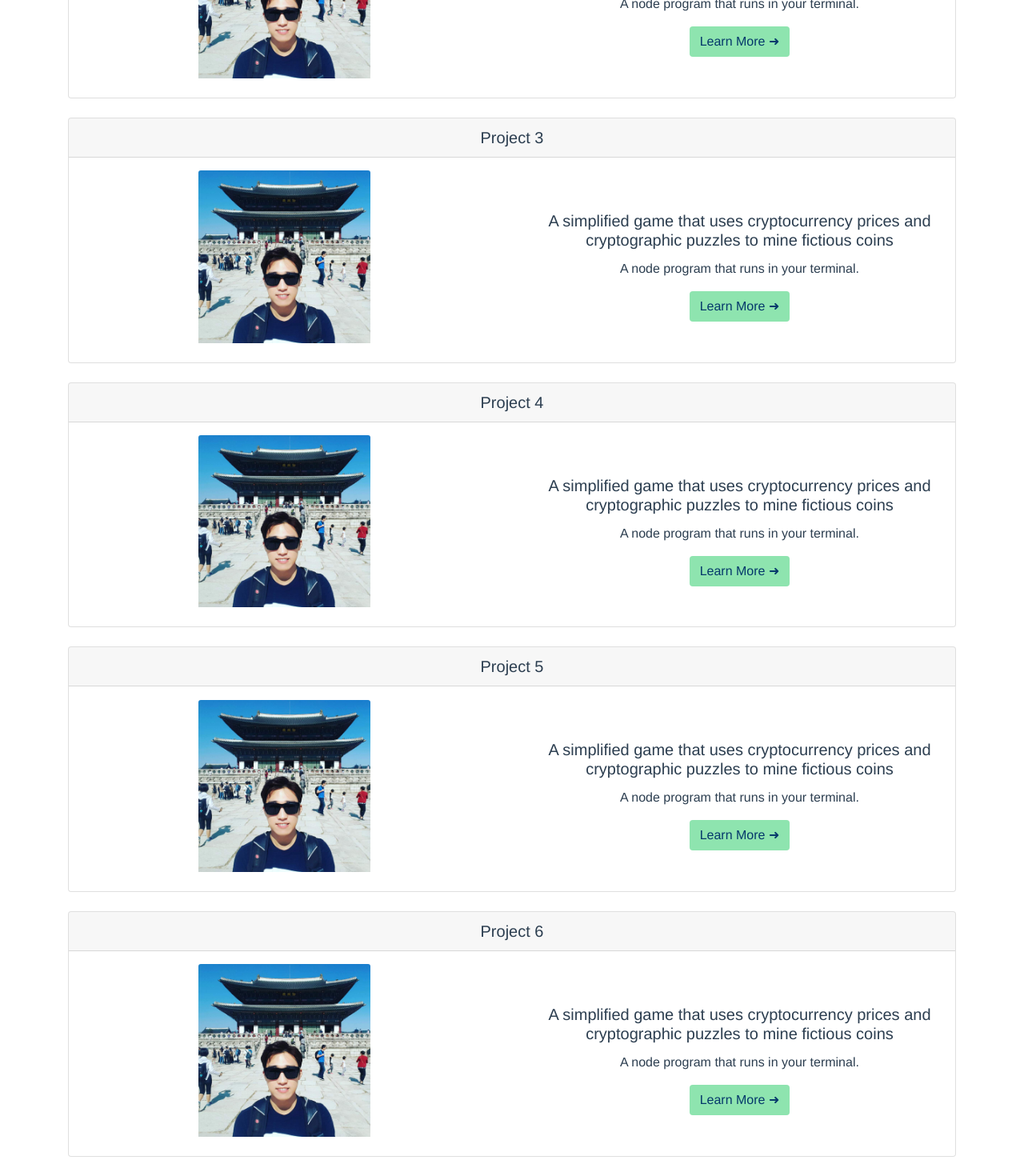
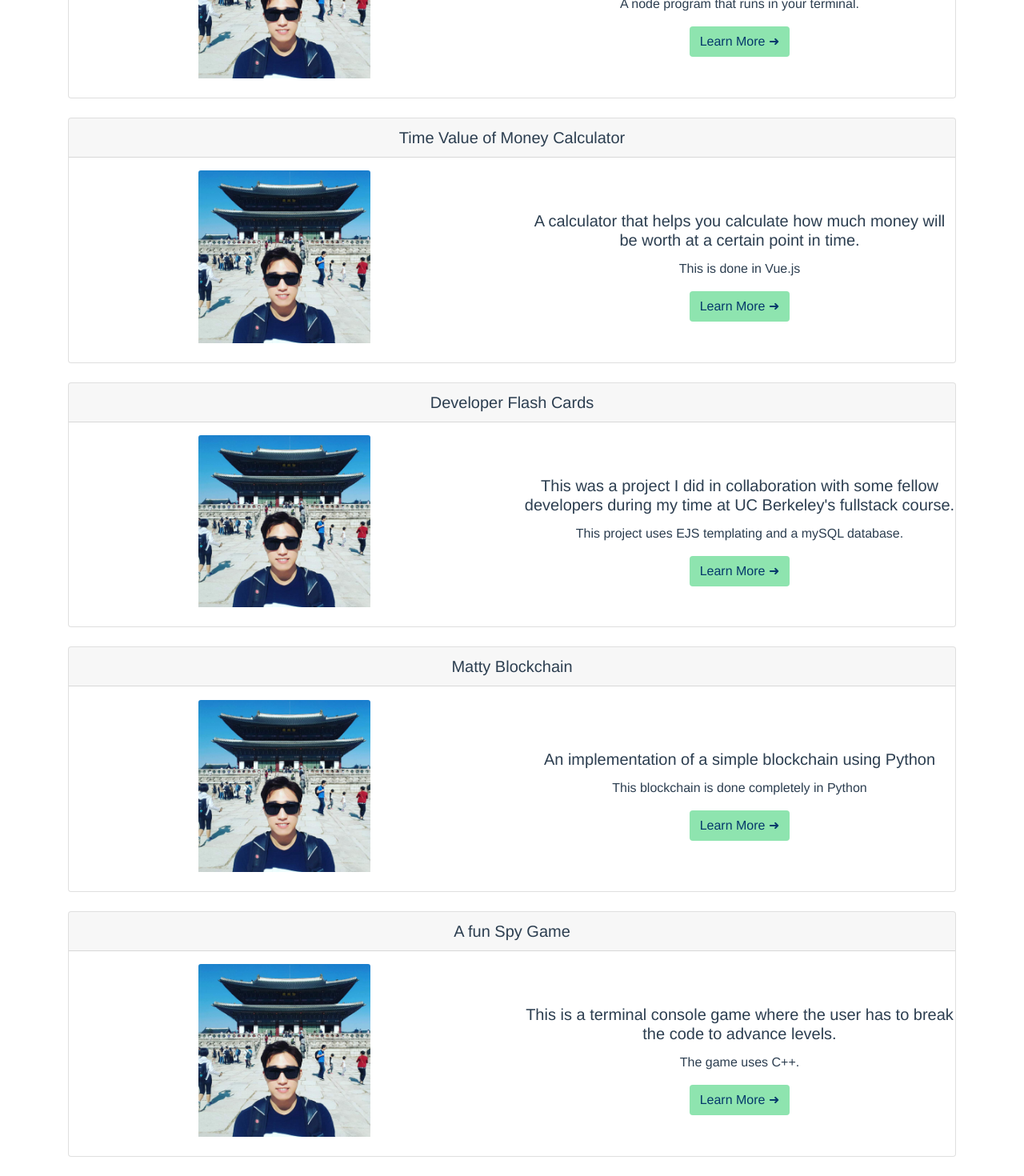
Before and after one commit to tian3401/professional-portfolio, a Vue app in the folder client/: page /full-portfolio in a window 1280 px wide. Shown: the part 637-2107 px from the top of the page at 80% size. Built offline with nearby package versions, Linux system fonts and the light colour scheme.

Commit message:
add titles to project sections

```diff
--- a/client/src/components/FullPortfolio.vue
+++ b/client/src/components/FullPortfolio.vue
@@ -22,7 +22,7 @@
     </div>
     <br>
     <div class="card">
-      <h5 class="card-header">The mining game</h5>
+      <h5 class="card-header">The Mining Game</h5>
       <div class="row">
         <div class="col-sm-6">
           <img src="..//assets/SVG/profile_image.jpg" class="card-img-top">
@@ -41,7 +41,7 @@
     </div>
     <br>
         <div class="card">
-      <h5 class="card-header">Project 3</h5>
+      <h5 class="card-header">Time Value of Money Calculator</h5>
       <div class="row">
         <div class="col-sm-6">
           <img src="..//assets/SVG/profile_image.jpg" class="card-img-top">
@@ -49,8 +49,8 @@
         <div class="col-sm-6">
           <div class="card-body">
           </div>
-          <h5 class="card-title">A simplified game that uses cryptocurrency prices and cryptographic puzzles to mine fictious coins</h5>
-          <p class="card-text">A node program that runs in your terminal.</p>
+          <h5 class="card-title">A calculator that helps you calculate how much money will be worth at a certain point in time.</h5>
+          <p class="card-text">This is done in Vue.js</p>
           <button type="button" class="btn" id="special-button">
           <router-link to="/">Learn More ➜</router-link>
           </button>
@@ -60,7 +60,7 @@
     </div>
     <br>
     <div class="card">
-      <h5 class="card-header">Project 4</h5>
+      <h5 class="card-header">Developer Flash Cards</h5>
       <div class="row">
         <div class="col-sm-6">
           <img src="..//assets/SVG/profile_image.jpg" class="card-img-top">
@@ -68,8 +68,8 @@
         <div class="col-sm-6">
           <div class="card-body">
           </div>
-          <h5 class="card-title">A simplified game that uses cryptocurrency prices and cryptographic puzzles to mine fictious coins</h5>
-          <p class="card-text">A node program that runs in your terminal.</p>
+          <h5 class="card-title">This was a project I did in collaboration with some fellow developers during my time at UC Berkeley's fullstack course.</h5>
+          <p class="card-text">This project uses EJS templating and a mySQL database.</p>
           <button type="button" class="btn" id="special-button">
           <router-link to="/">Learn More ➜</router-link>
           </button>
@@ -79,7 +79,7 @@
     </div>
     <br>
     <div class="card">
-      <h5 class="card-header">Project 5</h5>
+      <h5 class="card-header">Matty Blockchain</h5>
       <div class="row">
         <div class="col-sm-6">
           <img src="..//assets/SVG/profile_image.jpg" class="card-img-top">
@@ -87,8 +87,8 @@
         <div class="col-sm-6">
           <div class="card-body">
           </div>
-          <h5 class="card-title">A simplified game that uses cryptocurrency prices and cryptographic puzzles to mine fictious coins</h5>
-          <p class="card-text">A node program that runs in your terminal.</p>
+          <h5 class="card-title">An implementation of a simple blockchain using Python</h5>
+          <p class="card-text">This blockchain is done completely in Python</p>
           <button type="button" class="btn" id="special-button">
           <router-link to="/">Learn More ➜</router-link>
           </button>
@@ -98,7 +98,7 @@
     </div>
     <br>
     <div class="card">
-      <h5 class="card-header">Project 6</h5>
+      <h5 class="card-header">A fun Spy Game</h5>
       <div class="row">
         <div class="col-sm-6">
           <img src="..//assets/SVG/profile_image.jpg" class="card-img-top">
@@ -106,8 +106,8 @@
         <div class="col-sm-6">
           <div class="card-body">
           </div>
-          <h5 class="card-title">A simplified game that uses cryptocurrency prices and cryptographic puzzles to mine fictious coins</h5>
-          <p class="card-text">A node program that runs in your terminal.</p>
+          <h5 class="card-title">This is a terminal console game where the user has to break the code to advance levels.</h5>
+          <p class="card-text">The game uses C++.</p>
           <button type="button" class="btn" id="special-button">
           <router-link to="/">Learn More ➜</router-link>
           </button>
```
